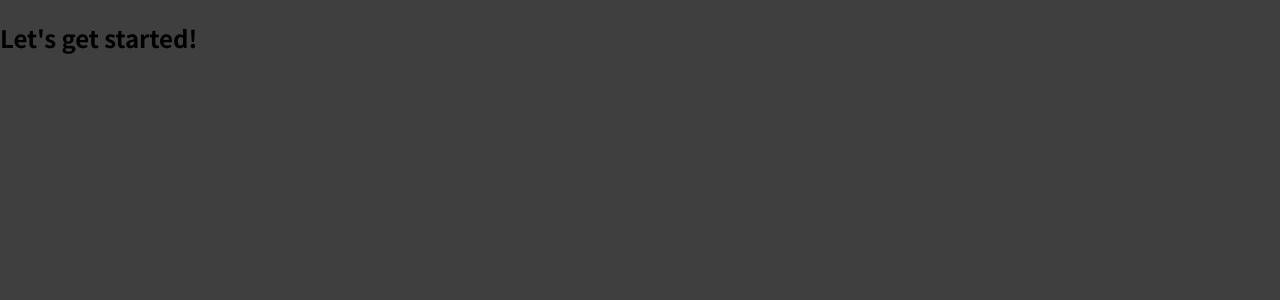
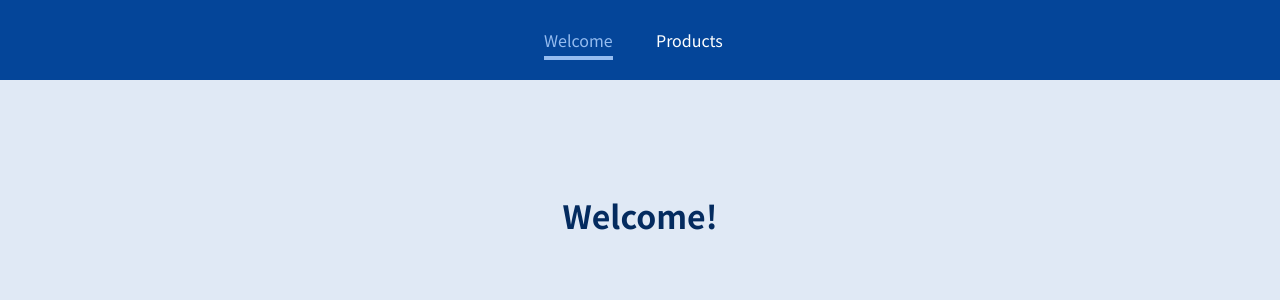
Before and after one commit to cmmille/react-router-dom, a JavaScript app: page /welcome in a window 1280 px wide. Shown: the top 300 px of the page. Built offline with nearby package versions, Linux system fonts and the light colour scheme.

Commit message:
Add basic routing and styling

```diff
--- a/src/App.js
+++ b/src/App.js
@@ -1,7 +1,21 @@
+import { Route } from 'react-router-dom';
+
+import MainHeader from './components/MainHeader';
+import Welcome from './pages/Welcome';
+import Products from './pages/Products';
+
 function App() {
   return (
     <div>
-      <h2>Let's get started!</h2>
+      <MainHeader></MainHeader>
+      <main>
+        <Route path='/welcome' >
+          <Welcome></Welcome>
+        </Route>
+        <Route path='/products' >
+          <Products></Products>
+        </Route>
+      </main>
     </div>
   );
 }
--- /dev/null
+++ b/src/components/MainHeader.js
@@ -0,0 +1,22 @@
+import { NavLink } from "react-router-dom";
+
+import classes from './MainHeader.module.css'
+
+const MainHeader = () => {
+  return (
+    <header className={classes.header}>
+      <nav>
+        <ul>
+          <li>
+            <NavLink activeClassName={classes.active} to="/welcome">Welcome</NavLink>
+          </li>
+          <li>
+            <NavLink activeClassName={classes.active} to="/products">Products</NavLink>
+          </li>
+        </ul>
+      </nav>
+    </header>
+  );
+};
+
+export default MainHeader;
--- /dev/null
+++ b/src/components/MainHeader.module.css
@@ -0,0 +1,38 @@
+.header {
+    width: 100%;
+    height: 5rem;
+    background-color: #044599;
+    padding: 0 10%;
+  }
+
+  .header nav {
+    height: 100%;
+  }
+
+  .header ul {
+    height: 100%;
+    list-style: none;
+    display: flex;
+    padding: 0;
+    margin: 0;
+    align-items: center;
+    justify-content: center;
+  }
+
+  .header li {
+    margin: 0 1rem;
+    width: 5rem;
+  }
+
+  .header a {
+    color: white;
+    text-decoration: none;
+  }
+
+  .header a:hover,
+  .header a:active,
+  .header a.active {
+    color: #95bcf0;
+    padding-bottom: 0.25rem;
+    border-bottom: 4px solid #95bcf0;
+  }
--- /dev/null
+++ b/src/components/Product.js
@@ -0,0 +1,13 @@
+import classes from './Product.module.css'
+const Product = (props) => {
+
+    return (
+        <div className={classes.product}>
+            <img src='https://www.att.com/idpassets/global/devices/phones/apple/apple-iphone-14-pro-max/carousel/spaceblack/spaceblack-1.png' />
+            <h1> {props.name}</h1>
+            <p> {props.price}</p>
+        </div>
+    )
+}
+
+export default Product;
--- /dev/null
+++ b/src/components/Product.module.css
@@ -0,0 +1,19 @@
+.product{
+    width: 200px;
+    height: 400px;
+    border: solid 1px #95bcf0;
+    border-radius: 6px;
+    display: flex;
+    flex-direction: column;
+    justify-content: space-between;
+}
+
+.product h1 {
+    font-size: 1.25rem;
+    color: #044599;
+}
+
+.product p {
+    font-size: 1rem;
+    font-weight: 600;
+}
--- a/src/index.css
+++ b/src/index.css
@@ -10,5 +10,17 @@ html {
 
 body {
   margin: 0;
-  background-color: #3f3f3f;
+  background-color: #e0e9f5;
 }
+
+main {
+  margin-top: 7rem;
+  text-align: center;
+}
+
+h1,
+h2,
+h3,
+p {
+  color: #042b5f;
+}
--- a/src/index.js
+++ b/src/index.js
@@ -1,7 +1,10 @@
 import ReactDOM from 'react-dom/client';
+import { BrowserRouter } from 'react-router-dom';
 
 import './index.css';
 import App from './App';
 
 const root = ReactDOM.createRoot(document.getElementById('root'));
-root.render(<App />);
+root.render(<BrowserRouter>
+    <App />
+</BrowserRouter>);
--- /dev/null
+++ b/src/pages/Products.js
@@ -0,0 +1,30 @@
+import { uid } from "uid";
+
+import Product from "../components/Product";
+
+import classes from "./Products.module.css";
+
+const Products = () => {
+  const products = [
+    { name: "iPhone 14 Pro Max", price: "$999.99" },
+    { name: "iPhone 14 Pro", price: "$699.99" },
+    { name: "iPhone 14", price: "$399.99" },
+    { name: "iPhone 13 Pro Max", price: "$799.99" },
+    { name: "iPhone 13", price: "$399.99" },
+    { name: "iPhone 12", price: "299.99" },
+    { name: "iPhone 11", price: "$199.99" },
+  ];
+
+  return (
+    <>
+      <h1> Products </h1>
+      <div className={classes.products}>
+        {products.map((product) => (
+          <Product key={uid()} name={product.name} price={product.price}></Product>
+        ))}
+      </div>
+    </>
+  );
+};
+
+export default Products;
--- /dev/null
+++ b/src/pages/Products.module.css
@@ -0,0 +1,15 @@
+.products{
+    margin: auto;
+    padding: 1rem;
+    display: flex;
+    align-items: stretch;
+    justify-content: center;
+    flex-direction: row;
+    flex-flow: row wrap;
+    gap: 0.5rem;
+    max-width: 95%;
+    overflow: scroll;
+    background: white;
+    border-radius: 4px;
+    box-shadow: rgba(0, 0, 0, 0.24) 0px 3px 8px;
+}
--- /dev/null
+++ b/src/pages/Welcome.js
@@ -0,0 +1,8 @@
+const Welcome = () => {
+
+    return (
+        <h1> Welcome! </h1>
+    )
+}
+
+export default Welcome;
```
